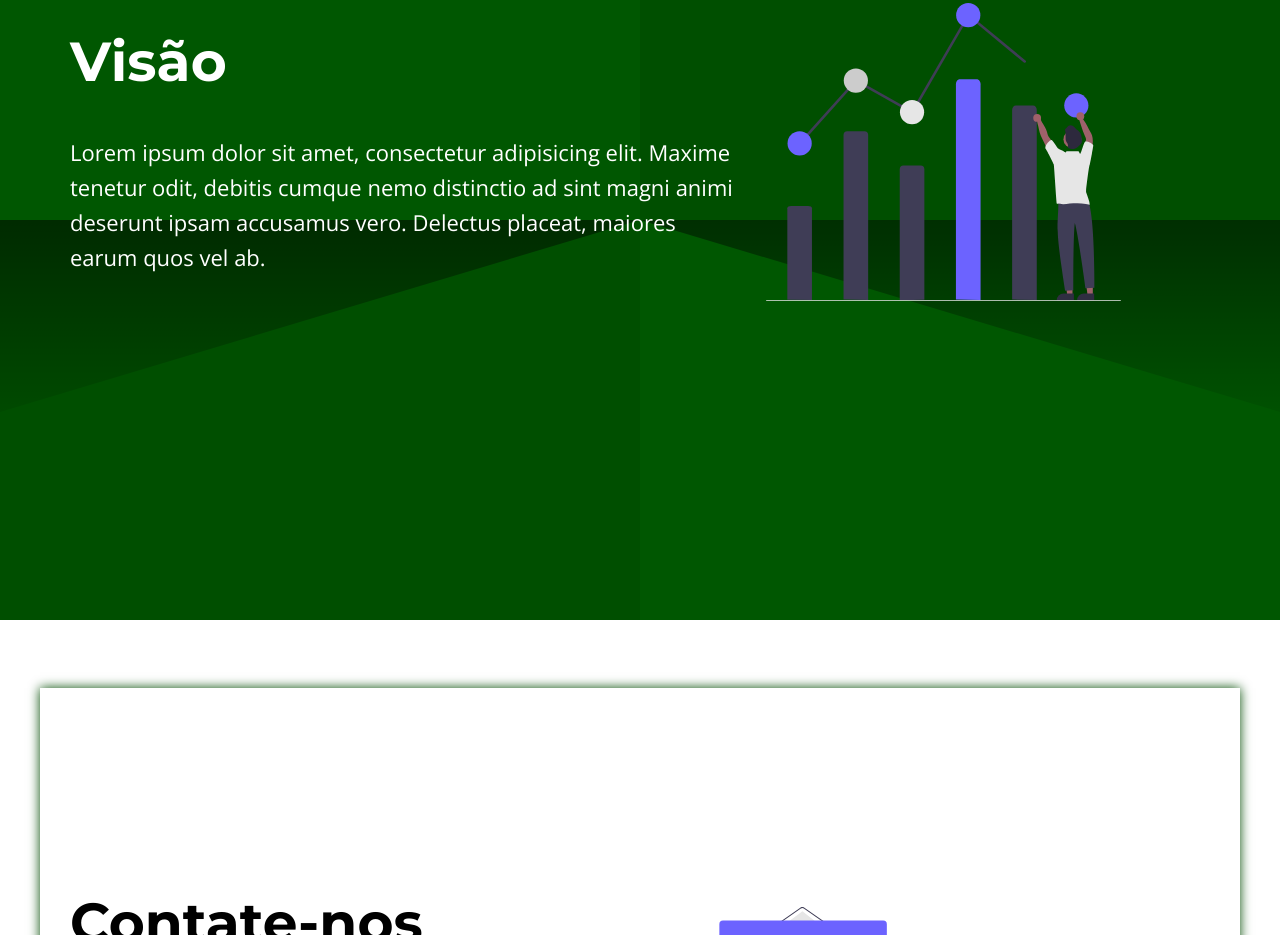
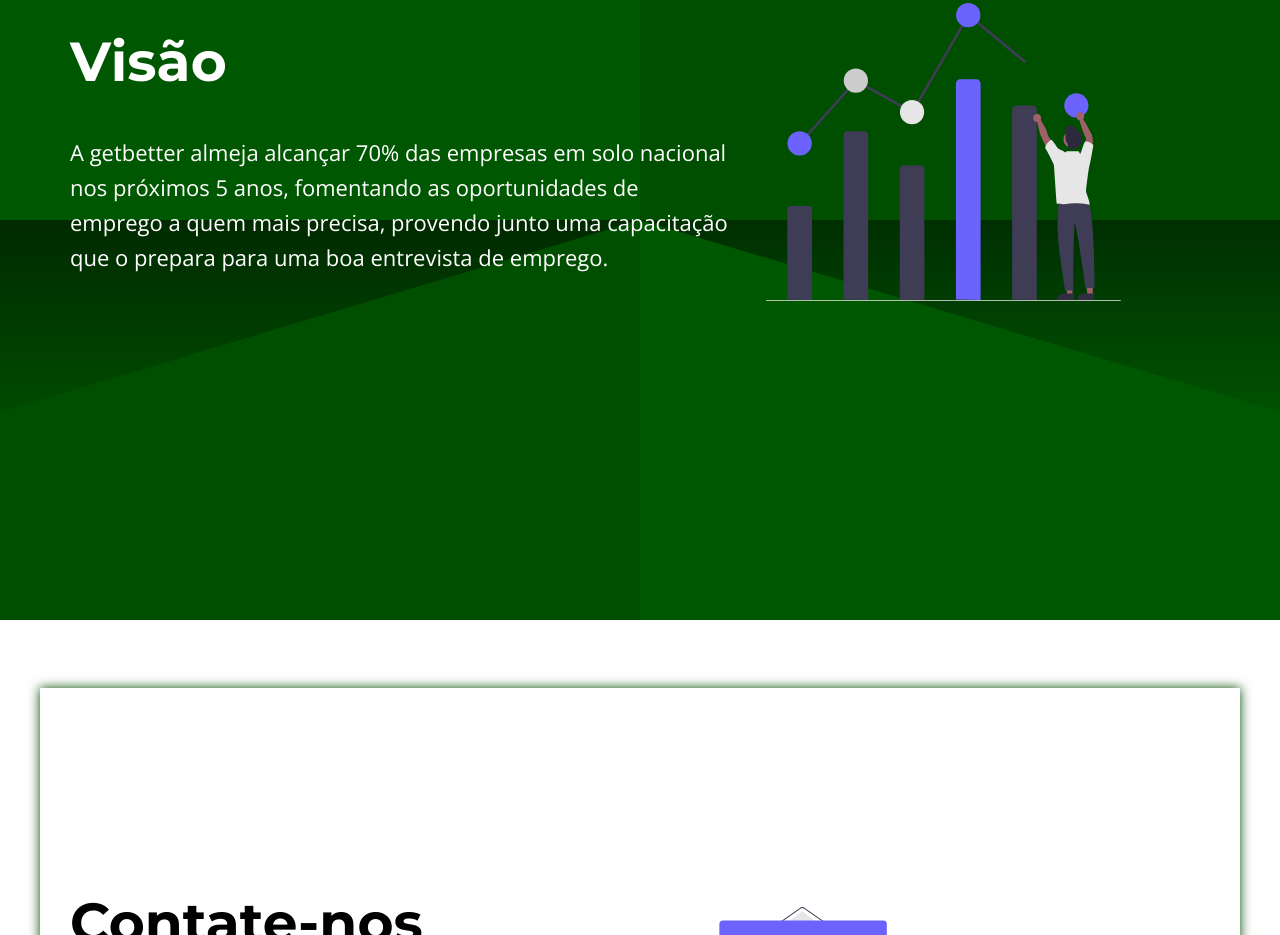
Before and after one commit to FellipeLorram/Projeto-Maker, a plain HTML site: page index.html in a window 1280 px wide. Shown: the part 1916-2851 px from the top of the page. Drawn offline with nearby package versions, Linux system fonts and the light colour scheme.

Commit message:
Update index.html

```diff
--- a/index.html
+++ b/index.html
@@ -79,10 +79,7 @@
             <div class="sobreContainer">
                 <h2>Visão</h2>
                 <p>
-                    Lorem ipsum dolor sit amet, consectetur adipisicing elit.
-                    Maxime tenetur odit, debitis cumque nemo distinctio ad sint magni animi deserunt ipsam accusamus
-                    vero.
-                    Delectus placeat, maiores earum quos vel ab.
+                    A getbetter almeja alcançar 70% das empresas em solo nacional nos próximos 5 anos, fomentando as oportunidades de emprego a quem mais precisa, provendo junto uma capacitação que o prepara para uma boa entrevista de emprego.
                 </p>
             </div>
             <div id="img" class="sobreImg">
```
